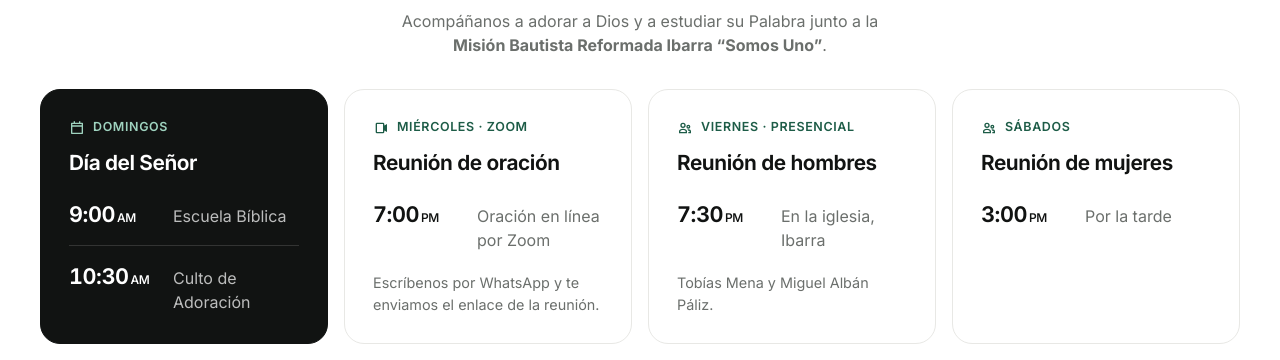
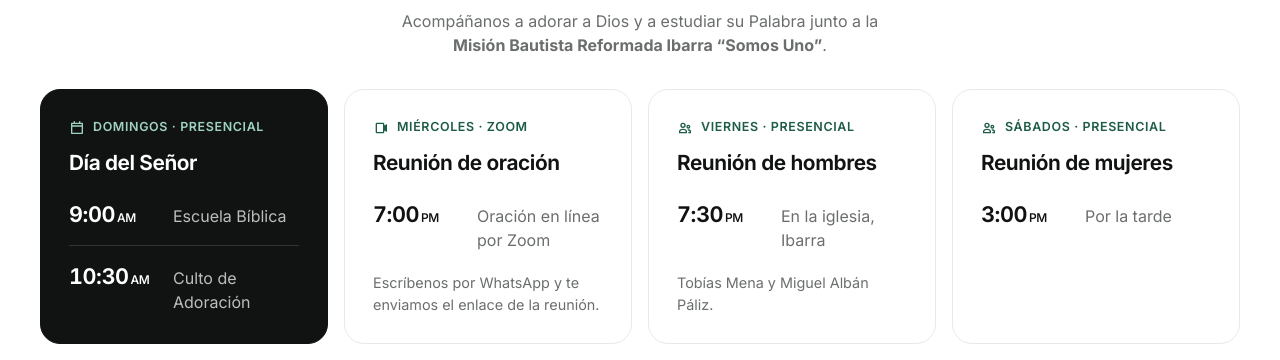
Before and after one commit to JoanDaniel18/Biblioteca, a plain HTML site: page docs/index.html in a window 1280 px wide. Shown: the part 6624-6984 px from the top of the page. Drawn offline with Linux system fonts and the light colour scheme.

Commit message:
Marcar domingos y sábados como presencial
Co-Authored-By: Claude Opus 5.5 <noreply@anthropic.com>

```diff
--- a/docs/index.html
+++ b/docs/index.html
@@ -500,7 +500,7 @@
         <article class="visit-card featured">
           <span class="visit-label">
             <svg width="16" height="16" viewBox="0 0 24 24" aria-hidden="true"><path fill="currentColor" d="M7 2h2v2h6V2h2v2h3a1 1 0 0 1 1 1v15a1 1 0 0 1-1 1H4a1 1 0 0 1-1-1V5a1 1 0 0 1 1-1h3V2Zm12 8H5v9h14v-9ZM5 6v2h14V6H5Z"/></svg>
-            Domingos
+            Domingos · Presencial
           </span>
           <h3>Día del Señor</h3>
           <ul class="times">
@@ -536,7 +536,7 @@
         <article class="visit-card">
           <span class="visit-label">
             <svg width="16" height="16" viewBox="0 0 24 24" aria-hidden="true"><path fill="currentColor" d="M9 4a4 4 0 1 1 0 8 4 4 0 0 1 0-8Zm0 2a2 2 0 1 0 0 4 2 2 0 0 0 0-4Zm8 1a3 3 0 1 1 0 6 3 3 0 0 1 0-6Zm0 2a1 1 0 1 0 0 2 1 1 0 0 0 0-2ZM9 13c3.3 0 6 1.6 6 4v3H3v-3c0-2.4 2.7-4 6-4Zm0 2c-2.4 0-4 1.1-4 2v1h8v-1c0-.9-1.6-2-4-2Zm8-1c2.6 0 4 1.4 4 3v3h-4v-2h2v-1c0-.6-.8-1-2-1h-.3a5 5 0 0 0-1-1.8c.4-.1.8-.2 1.3-.2Z"/></svg>
-            Sábados
+            Sábados · Presencial
           </span>
           <h3>Reunión de mujeres</h3>
           <ul class="times">
```
